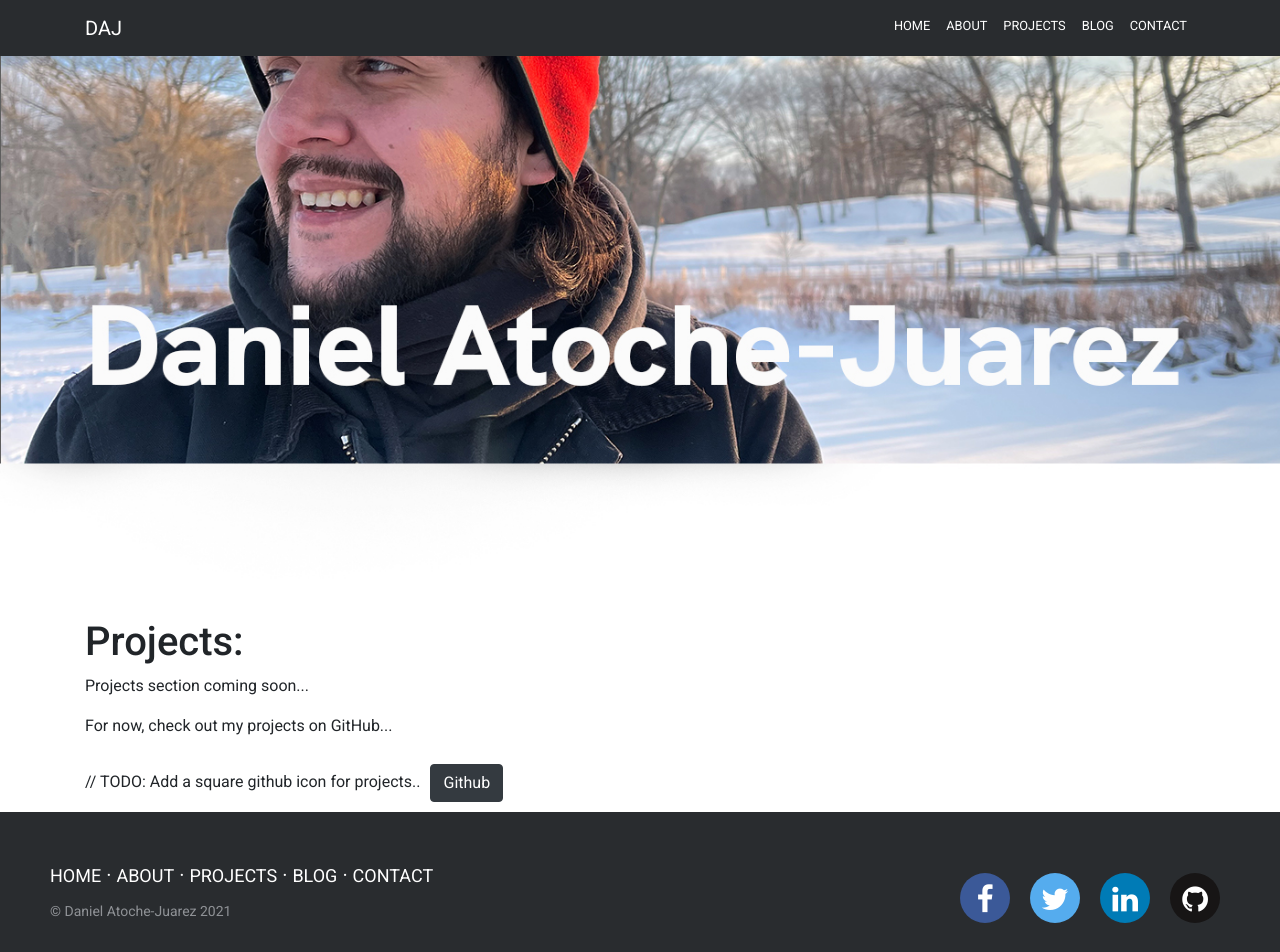
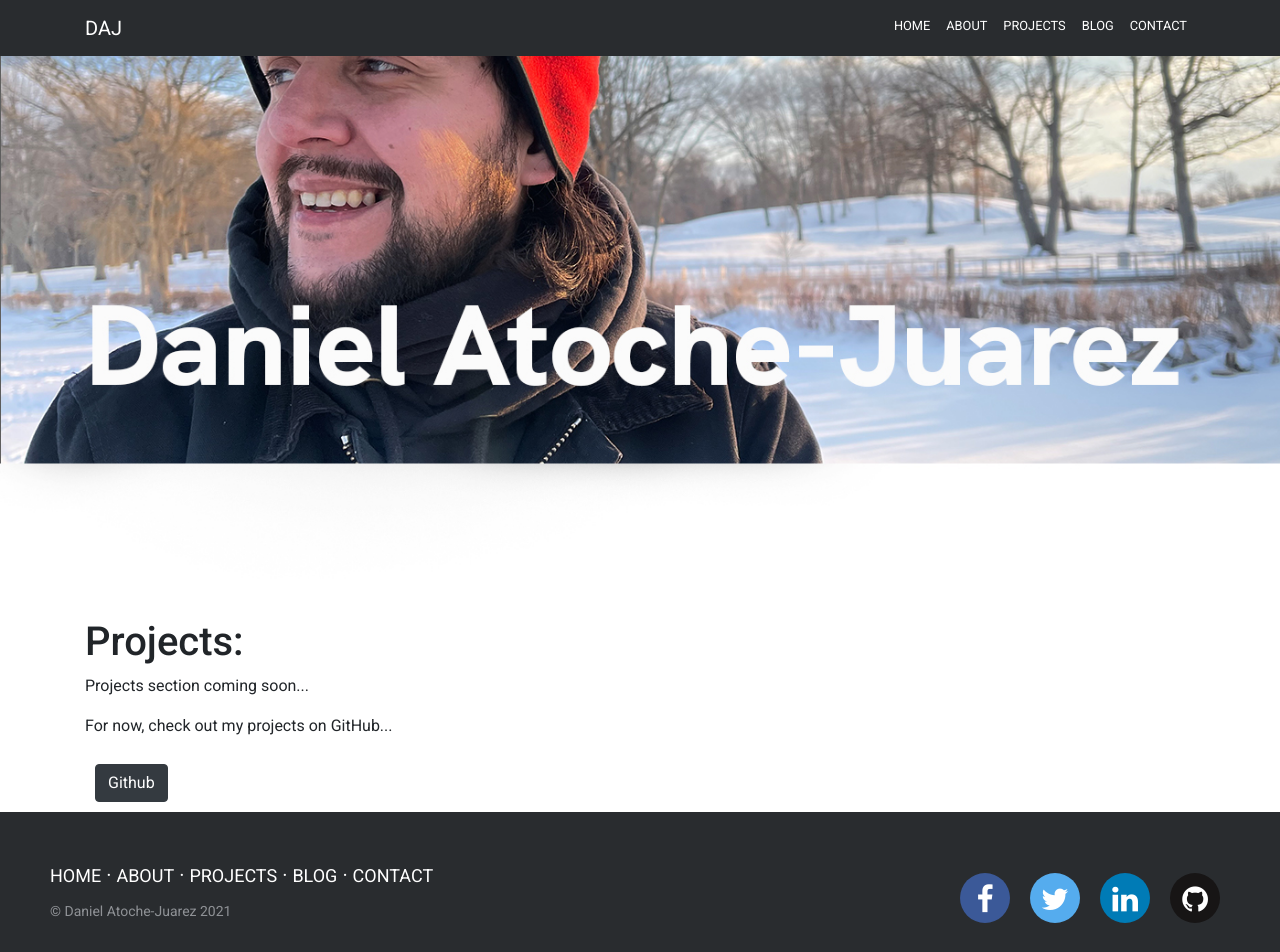
Before and after one commit to datoche-juarez/personal-site, a React (Create React App) app: page /projects in a window 1280 px wide. Shown: the top 952 px of the page. Built offline with nearby package versions, Linux system fonts and the light colour scheme.

Commit message:
Fixed todo comments...

```diff
--- a/src/Projects.jsx
+++ b/src/Projects.jsx
@@ -11,7 +11,7 @@ export const Projects = () => (
     <p>
       For now, check out my projects on GitHub...
     </p>
-    // TODO: Add a square github icon for projects..
+     {/*TODO: Add a square github icon for projects..*/}
     {/* <a href="#" class="fa fa-github"></a> */}
     <Button variant= "dark" href="https://github.com/datoche-juarez/" className="project-button">Github</Button>
   </div>
```
